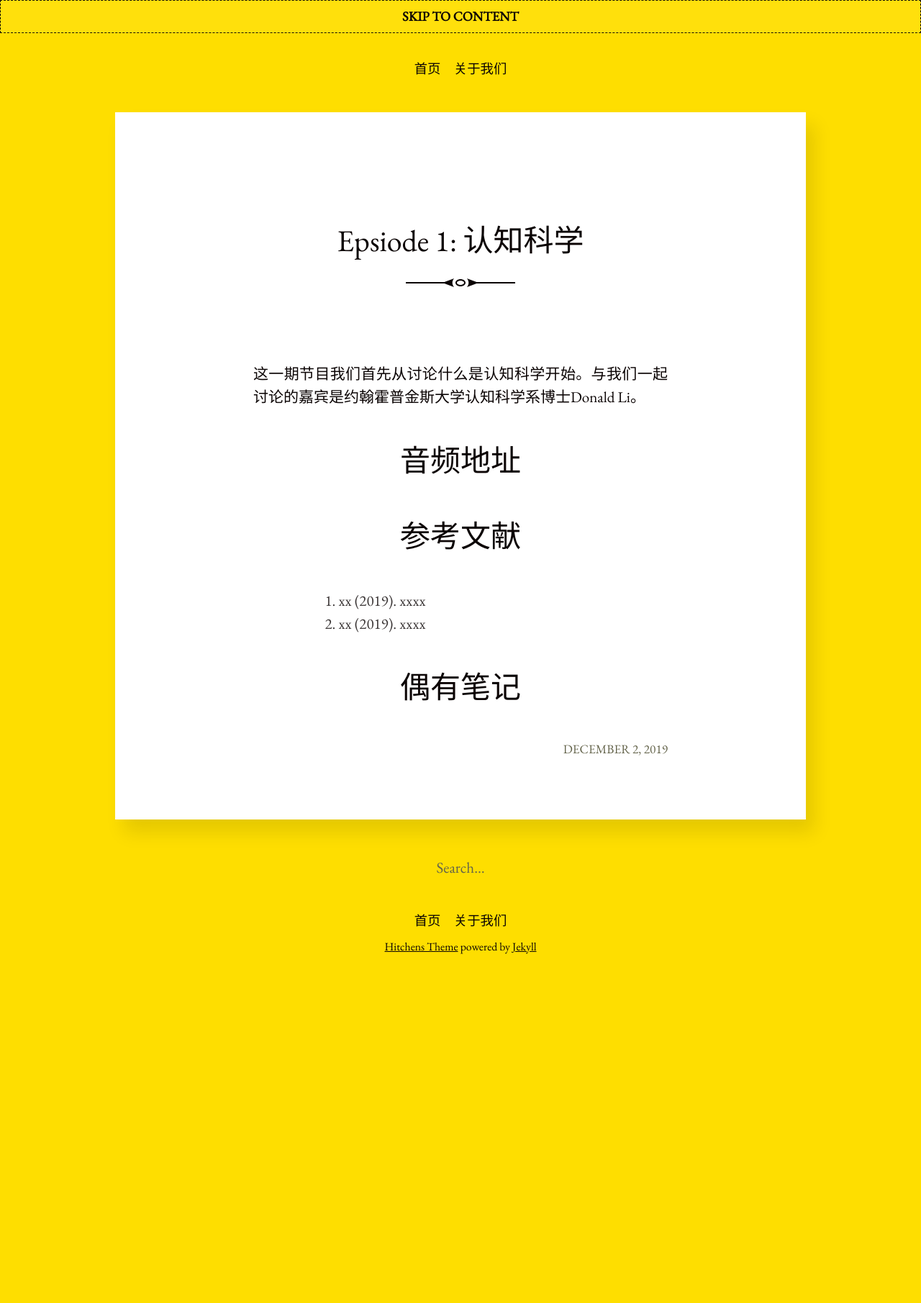
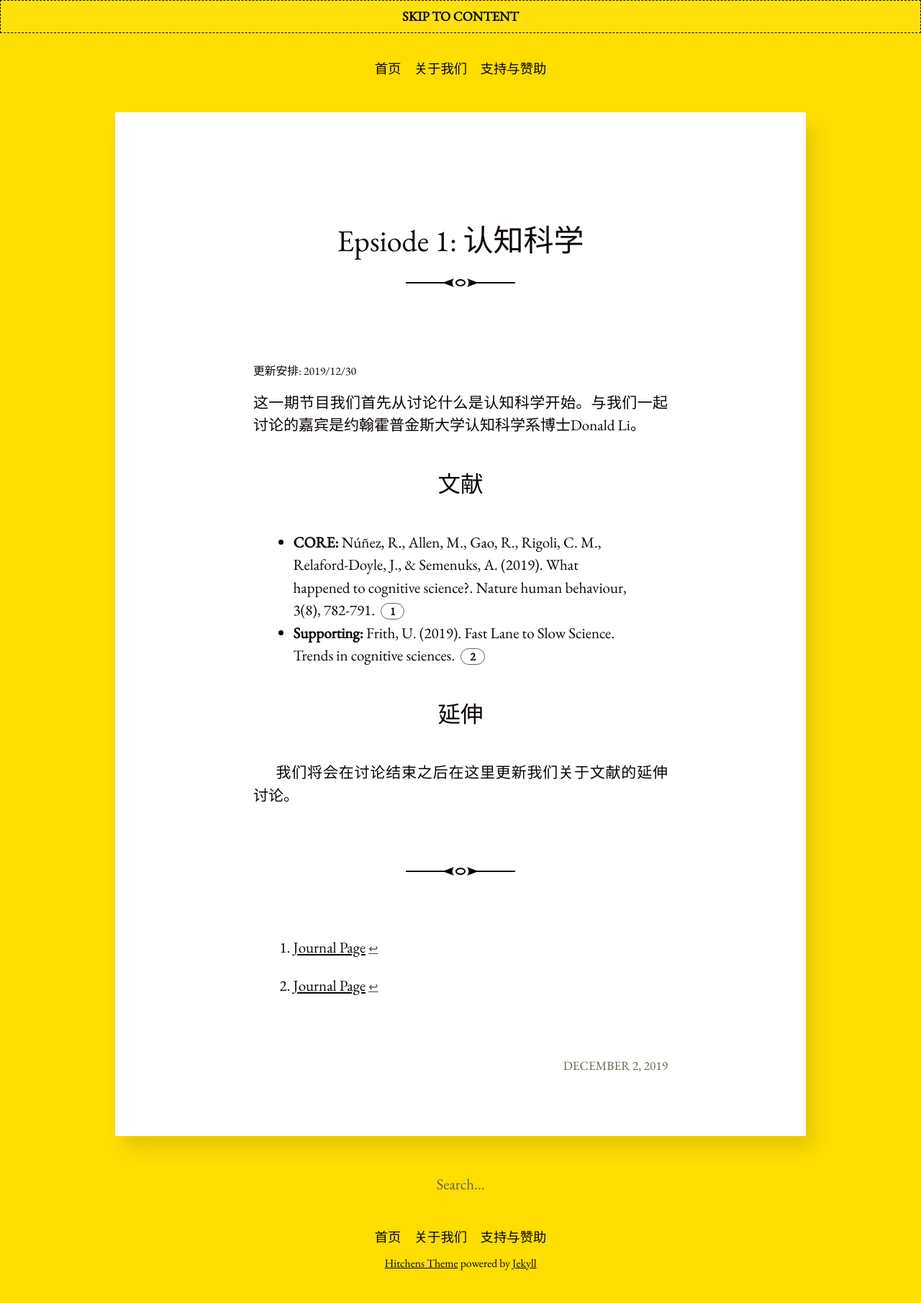
Before and after one commit to ftvision/y2intelligences, a Jekyll site: the page built from _posts/2019-12-02-episode-1.md, in a window 1280 px wide. Shown: the whole page at 72% size. Built offline with Jekyll 4.4.1, drawn with Linux system fonts in a browser that asks for light colours; before the commit the page ends 1372 px from its top, so only the background shows below that.

Commit message:
Update basic information of episode 0 & 1

```diff
--- a/_data/menu.yml
+++ b/_data/menu.yml
@@ -1,2 +1,4 @@
 - title: 关于我们
   url: /about.html
+- title: 支持与赞助
+  url: /support.html
--- /dev/null
+++ b/_layouts/podcast.html
@@ -0,0 +1,54 @@
+---
+layout: default
+---
+
+{% if site.data.menu %}
+  {% include menu.html %}
+{% else %}
+  {% include back-link.html %}
+{% endif %}
+
+<article class="post h-entry" itemscope itemtype="http://schema.org/BlogPosting" id="main" role="article" aria-label="Content">
+
+  {% if page.title != "" %}
+    <h1 class="post-title divided p-name" itemprop="name headline">
+      {{ page.title }}
+    </h1>
+  {% endif %}
+
+  <div itemprop="podcast links">
+    {% if page.anchorfm != "" %}
+    {% endif %}
+
+    {% if page.spotify != "" %}
+    {% endif %}
+
+    {% if page.applepodcast != "" %}
+    {% endif %}
+
+    {% if page.googleplay != "" %}
+    {% endif %}
+
+  </div>
+
+  <div class="podcast-schedule">
+    更新安排: {{ page.release-schedule }}
+  </div>
+
+
+  <div class="post-content e-content" itemprop="articleBody">
+    {{ content }}
+  </div>
+
+  <div class="post-meta">
+    {% if page.author %}
+      <div itemprop="author">{{ page.author }}</div>
+    {% endif %}
+    <time class="post-date dt-published" datetime="{{ page.date | date_to_xmlschema }}" itemprop="datePublished">{{ page.date | date: "%B %-d, %Y" }}</time>
+  </div>
+
+  {% if site.disqus.shortname %}
+    {% include disqus-comments.html %}
+  {% endif %}
+
+</article>
--- a/_posts/2019-12-02-episode-1.md
+++ b/_posts/2019-12-02-episode-1.md
@@ -1,16 +1,22 @@
 ---
 title: "Epsiode 1: 认知科学"
 category: episode
-layout: post
+layout: podcast
+release-schedule: 2019/12/30
+anchorfm:
 ---
 
 这一期节目我们首先从讨论什么是认知科学开始。与我们一起讨论的嘉宾是约翰霍普金斯大学认知科学系博士Donald Li。
 
-## 音频地址
+### 文献
 
-## 参考文献
+- **CORE:** Núñez, R., Allen, M., Gao, R., Rigoli, C. M., Relaford-Doyle, J., & Semenuks, A. (2019). What happened to cognitive science?. Nature human behaviour, 3(8), 782-791. [^1]
+- **Supporting:** Frith, U. (2019). Fast Lane to Slow Science. Trends in cognitive sciences. [^2]
 
-> 1. xx (2019). xxxx
-> 2. xx (2019). xxxx
+### 延伸
 
-## 偶有笔记
+我们将会在讨论结束之后在这里更新我们关于文献的延伸讨论。
+
+
+[^1]:[Journal Page](https://www.nature.com/articles/s41562-019-0626-2?fbclid=IwAR1aQKLHz73e-buHf0KEoS_L0YaYnwiD-giIZZFcCjWF8v2G7VEXhQrDtuI)
+[^2]:[Journal Page](https://www.sciencedirect.com/science/article/abs/pii/S1364661319302426)
--- a/_sass/_article.scss
+++ b/_sass/_article.scss
@@ -63,3 +63,9 @@
   text-decoration: none;
   text-transform: uppercase;
 }
+
+.podcast-schedule {
+  display: block;
+  font-size: .75em;
+  margin-bottom: 1em;
+}
```
Also changed, not shown: _posts/2019-12-02-episode-0.md (+8 -2 lines), about.md (+5 -1 lines), support.md (added, +16 -0 lines).
